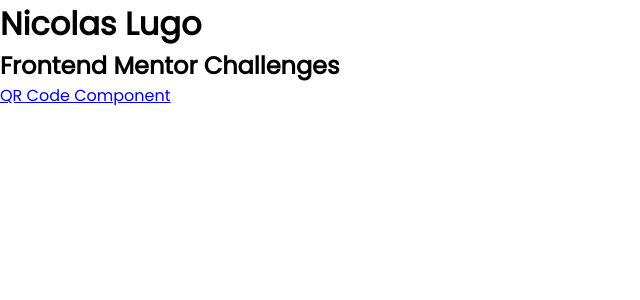
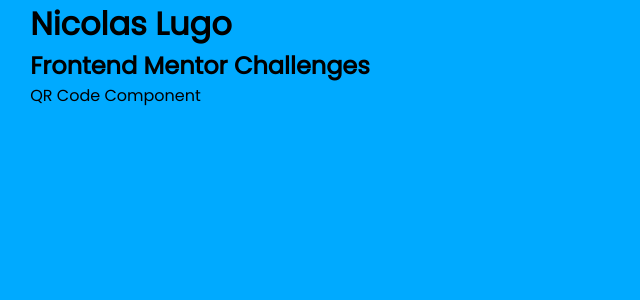
Before and after one commit to nicolugocbz86/nicolugocbz86.github.io, a PHP site: page / in a window 1280 px wide. Shown: the top 300 px of the page, without its empty margins (0-640 px from the left). Run offline with PHP 8.4, Linux system fonts and the light colour scheme.

Commit message:
setting up the styles of index file

```diff
--- a/css/index.css
+++ b/css/index.css
@@ -14,7 +14,22 @@
     @media screen and (min-width: 0px) {
 
         /* TAGS */
+
+            body {
+                width: 400px;
+                display: grid;
+                justify-content: center;
+                justify-content: center;
+                background-color: hsl(200, 100%, 50%);
+            }
+
         /* CLASS */
+
+            .challenges_container a {
+                color: black;
+                text-decoration: none;
+            }
+
         /* ID */
 
     }
```
